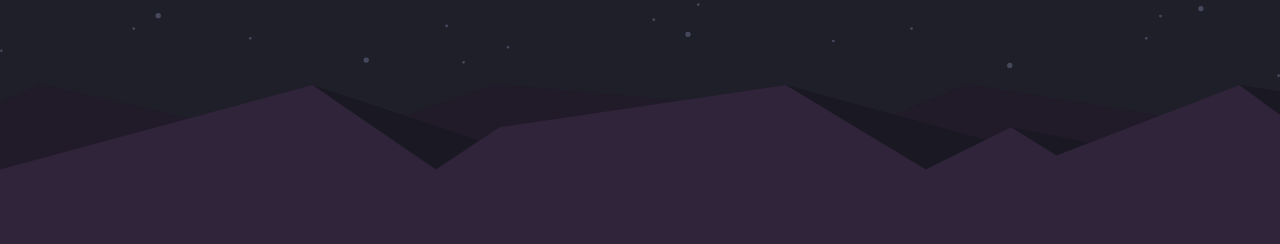
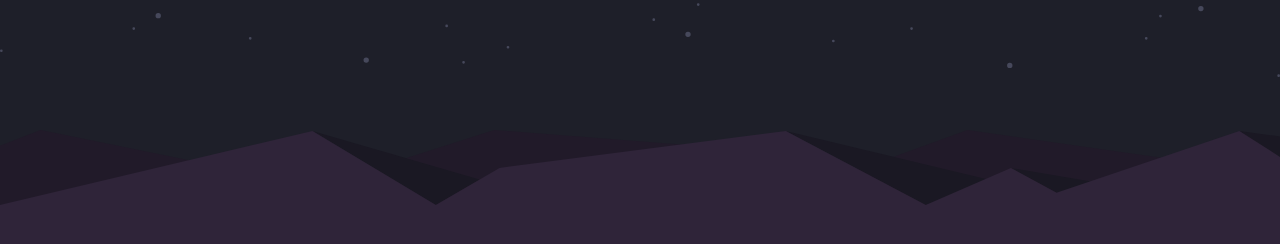
Before and after one commit to vivanov-dev/workTimer, a website built with Vite: page index.html in a window 1280 px wide. Shown: the part 516-760 px from the top of the page. Built offline with nearby package versions, Linux system fonts and the light colour scheme.

Commit message:
feat: new logic

```diff
--- a/style.css
+++ b/style.css
@@ -112,12 +112,15 @@ html {
 }
 
 footer {
-  background: url('/pattern-hills.svg') top right / 100% 100% no-repeat;
-  height: 25%;
+  height: 3em;
   position: absolute;
   left: 0;
   bottom: 0;
   right: 0;
+  background-image: url('/pattern-hills.svg');
+  background-repeat: no-repeat;
+  background-size: cover;
+  background-position: top;
 }
 
 @media (max-width: 1023px) {
```
